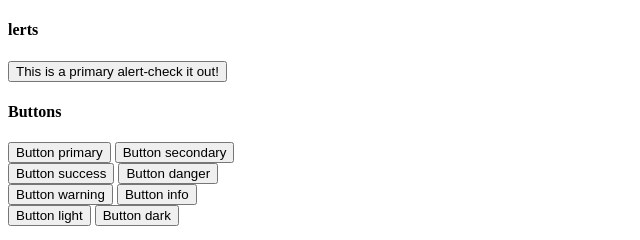
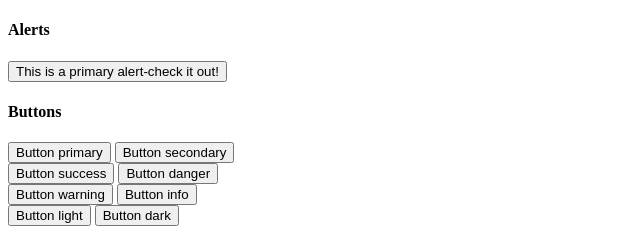
Before and after one commit to wreck22/Assignment, a plain HTML site: page index.html in a window 1280 px wide. Shown: the top 240 px of the page, 0-640 px from the left. Drawn offline with Linux system fonts and the light colour scheme.

Commit message:
html-finished

```diff
--- a/index.html
+++ b/index.html
@@ -3,7 +3,7 @@
   <title>Assignment</title>
   <link rel="stylesheet" href="mystyle.css" />
   <body>
-    <h4>lerts</h4>
+    <h4>Alerts</h4>
     <div>
       <button role="alert">This is a primary alert-check it out!</button>
     </div>
```
